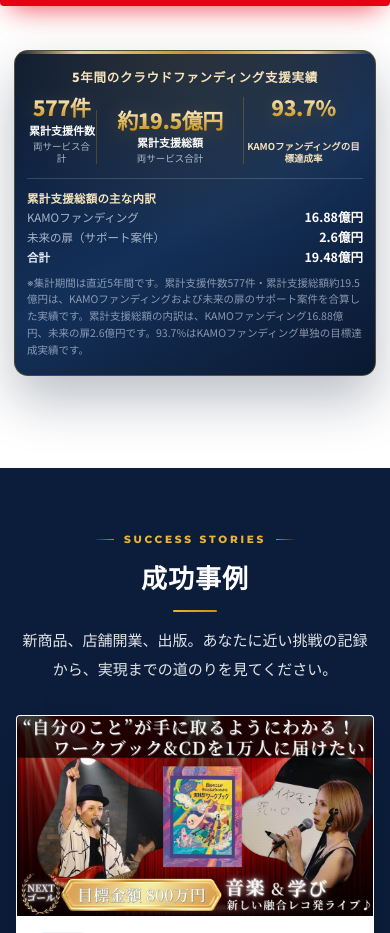
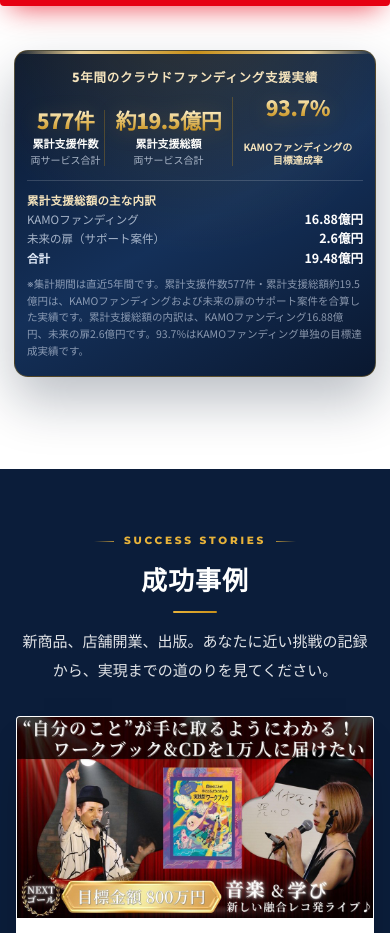
Before and after one commit to adr35760/kamo-funding-app, a Next.js app: page / in a window 390 px wide. Shown: the part 838-1771 px from the top of the page. Built offline with nearby package versions, Linux system fonts and the light colour scheme; no server answers.

Commit message:
fix(top): スマホ実績の列配分を再調整

```diff
--- a/src/styles/top-lp.css
+++ b/src/styles/top-lp.css
@@ -2995,7 +2995,7 @@
   .kamo-stats-banner.tlp-stats-banner .kamo-stats-banner__title { font-size: 12.5px; letter-spacing: 0.06em; }
   .kamo-stats-banner.tlp-stats-banner .kamo-stats-banner__grid {
     /* 390pxで「約19.5億円」が切れない配分（中列を広く取る） */
-    grid-template-columns: minmax(0, 0.72fr) minmax(0, 1.53fr) minmax(0, 1.25fr);
+    grid-template-columns: minmax(0, 0.8fr) minmax(0, 1.32fr) minmax(0, 1.36fr);
     margin-top: 12px;
   }
   .kamo-stats-banner.tlp-stats-banner .kamo-stats-banner__item { padding: 0 2px; }
@@ -3006,11 +3006,8 @@
   .kamo-stats-banner.tlp-stats-banner .kamo-stats-banner__label { margin-top: 5px; font-size: 11px; letter-spacing: 0; }
   .kamo-stats-banner.tlp-stats-banner .kamo-stats-banner__note {
     margin-top: 2px;
-    font-size: 9.5px;
+    font-size: 10px;
     letter-spacing: 0;
-    /* 「KAMOファンディングの目標達成率」が語の途中で切れないように */
-    word-break: keep-all;
-    overflow-wrap: break-word;
   }
   .kamo-stats-banner.tlp-stats-banner .kamo-stats-banner__breakdown { margin-top: 14px; padding-top: 11px; text-align: left; }
   .kamo-stats-banner.tlp-stats-banner .kamo-stats-banner__breakdown-title { font-size: 11.5px; }
```
